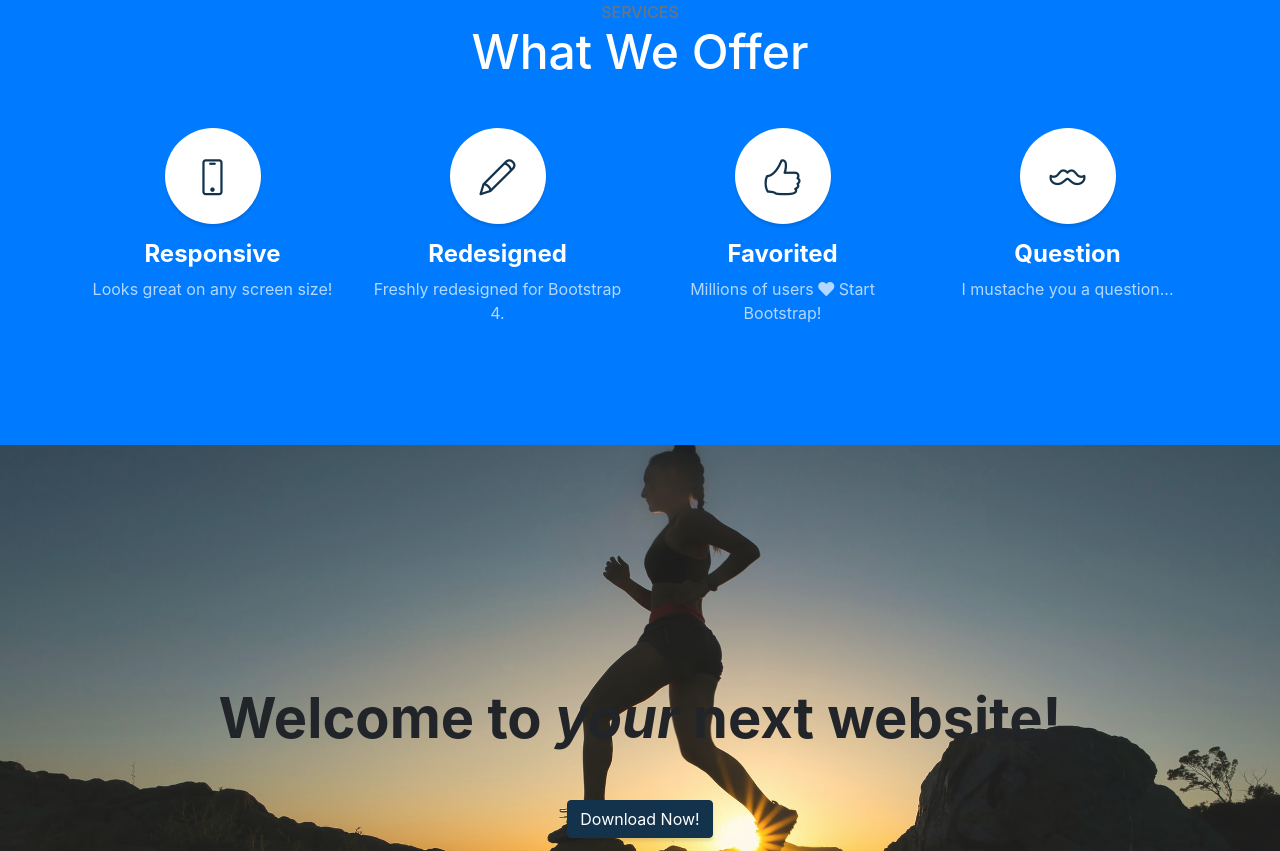
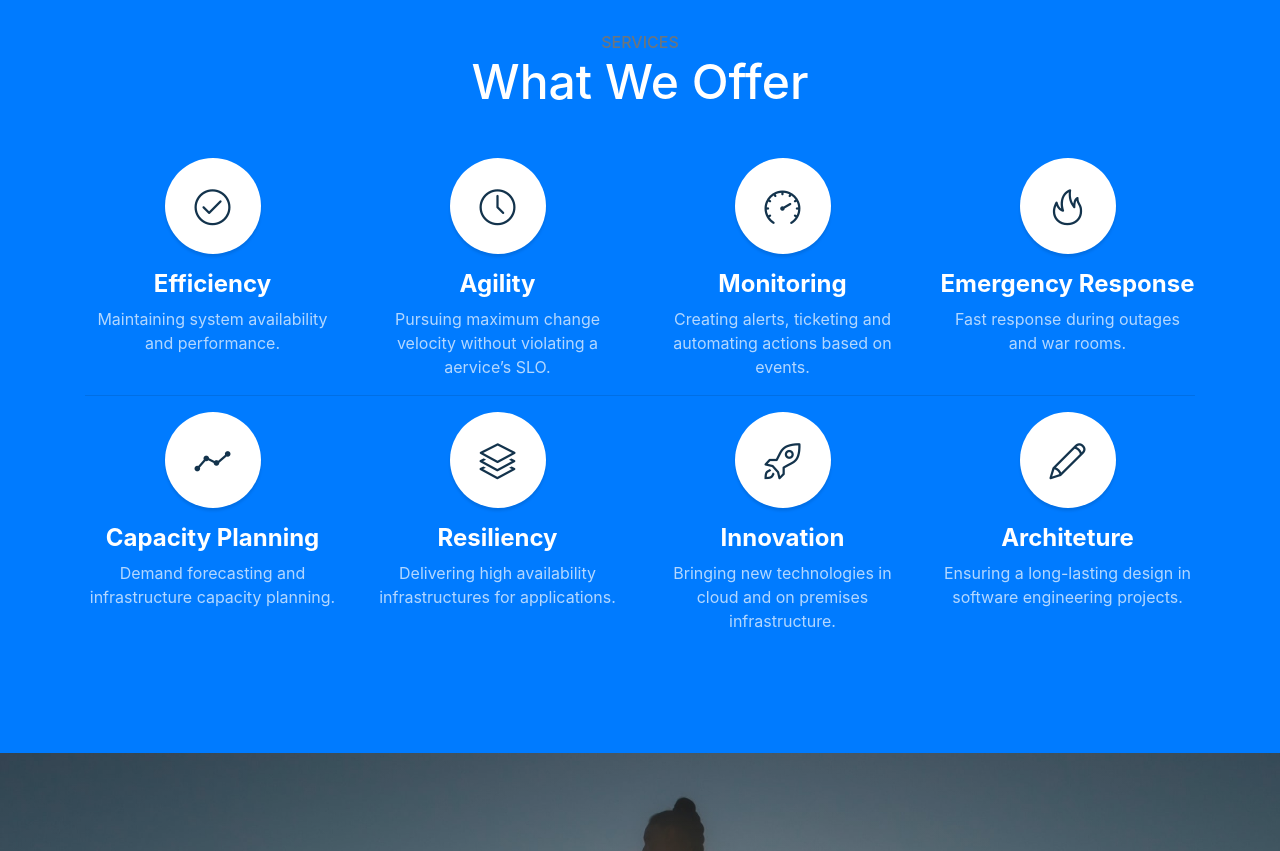
Before and after one commit to kadubarral/kadubarral.github.io, a website with bundled scripts: page index.html in a window 1280 px wide. Shown: the part 1349-2200 px from the top of the page. Built offline with nearby package versions, Linux system fonts and the light colour scheme.

Commit message:
layout changes

```diff
--- a/index.html
+++ b/index.html
@@ -54,11 +54,11 @@
 
   <!-- Header -->
   <header class="masthead d-flex">
-    <div class="container text-center text-white my-auto">
-      <h1 class="mb-1">Kadu Barral</h1>
-      <h3 class="mb-5">
+    <div class="container text-center my-auto">
+      <h3 class="mb-1">Kadu Barral</h3>
+      <h1 class="mb-5">
         <em>Site Reliability Engineer</em>
-      </h3>
+      </h1>
       <a class="btn btn-primary btn-xl js-scroll-trigger" href="#about">Find Out More</a>
     </div>
     <div class="overlay"></div>
@@ -69,9 +69,12 @@
     <div class="container text-center">
       <div class="row">
         <div class="col-lg-10 mx-auto">
-          <h2>Stylish Portfolio is the perfect theme for your next project!</h2>
-          <p class="lead mb-5">This theme features a flexible, UX friendly sidebar menu and stock photos from our friends at
-            <a href="https://unsplash.com/">Unsplash</a>!</p>
+          <h2>SRE is the back guard of company’s digital transformation!</h2>
+          <p class="lead mb-5">
+            Our mission is to solve the tension between infrastructure and code development teams,
+            we use Site Reliability Engineering (SRE) principles to ensure system's availability,
+            performance and scalability, without losing the agility of deliveries.
+          </p>
           <a class="btn btn-dark btn-xl js-scroll-trigger" href="#services">What We Offer</a>
         </div>
       </div>
@@ -86,43 +89,80 @@
         <h2 class="mb-5">What We Offer</h2>
       </div>
       <div class="row">
+        <div class="col-lg-3 col-md-6">
+          <span class="service-icon rounded-circle mx-auto mb-3">
+            <i class="icon-check"></i>
+          </span>
+          <h4>
+            <strong>Efficiency</strong>
+          </h4>
+          <p class="text-faded mb-0">Maintaining system availability and performance.</p>
+        </div>
         <div class="col-lg-3 col-md-6 mb-5 mb-lg-0">
           <span class="service-icon rounded-circle mx-auto mb-3">
-            <i class="icon-screen-smartphone"></i>
+            <i class="icon-clock"></i>
           </span>
           <h4>
-            <strong>Responsive</strong>
+            <strong>Agility</strong>
           </h4>
-          <p class="text-faded mb-0">Looks great on any screen size!</p>
+          <p class="text-faded mb-0">Pursuing maximum change velocity without violating a aervice’s SLO.</p>
+        </div>
+        <div class="col-lg-3 col-md-6 mb-5 mb-md-0">
+          <span class="service-icon rounded-circle mx-auto mb-3">
+            <i class="icon-speedometer"></i>
+          </span>
+          <h4>
+            <strong>Monitoring</strong>
+          </h4>
+          <p class="text-faded mb-0">Creating alerts, ticketing and automating actions based on events.</p>
+        </div>
+        <div class="col-lg-3 col-md-6">
+          <span class="service-icon rounded-circle mx-auto mb-3">
+            <i class="icon-fire"></i>
+          </span>
+          <h4>
+            <strong>Emergency Response</strong>
+          </h4>
+          <p class="text-faded mb-0">Fast response during outages and war rooms.</p>
+        </div>
+      </div>
+      <hr>
+      <div class="row">
+        <div class="col-lg-3 col-md-6">
+          <span class="service-icon rounded-circle mx-auto mb-3">
+            <i class="icon-graph"></i>
+          </span>
+          <h4>
+            <strong>Capacity Planning</strong>
+          </h4>
+          <p class="text-faded mb-0">Demand forecasting and infrastructure capacity planning.</p>
+        </div>
+        <div class="col-lg-3 col-md-6">
+          <span class="service-icon rounded-circle mx-auto mb-3">
+            <i class="icon-layers"></i>
+          </span>
+          <h4>
+            <strong>Resiliency</strong>
+          </h4>
+          <p class="text-faded mb-0">Delivering high availability infrastructures for applications.</p>
+        </div>
+        <div class="col-lg-3 col-md-6">
+          <span class="service-icon rounded-circle mx-auto mb-3">
+            <i class="icon-rocket"></i>
+          </span>
+          <h4>
+            <strong>Innovation</strong>
+          </h4>
+          <p class="text-faded mb-0">Bringing new technologies in cloud and on premises infrastructure.</p>
         </div>
         <div class="col-lg-3 col-md-6 mb-5 mb-lg-0">
           <span class="service-icon rounded-circle mx-auto mb-3">
             <i class="icon-pencil"></i>
           </span>
           <h4>
-            <strong>Redesigned</strong>
+            <strong>Architeture</strong>
           </h4>
-          <p class="text-faded mb-0">Freshly redesigned for Bootstrap 4.</p>
-        </div>
-        <div class="col-lg-3 col-md-6 mb-5 mb-md-0">
-          <span class="service-icon rounded-circle mx-auto mb-3">
-            <i class="icon-like"></i>
-          </span>
-          <h4>
-            <strong>Favorited</strong>
-          </h4>
-          <p class="text-faded mb-0">Millions of users
-            <i class="fas fa-heart"></i>
-            Start Bootstrap!</p>
-        </div>
-        <div class="col-lg-3 col-md-6">
-          <span class="service-icon rounded-circle mx-auto mb-3">
-            <i class="icon-mustache"></i>
-          </span>
-          <h4>
-            <strong>Question</strong>
-          </h4>
-          <p class="text-faded mb-0">I mustache you a question...</p>
+          <p class="text-faded mb-0">Ensuring a long-lasting design in software engineering projects.</p>
         </div>
       </div>
     </div>
@@ -130,11 +170,10 @@
 
   <!-- Callout -->
   <section class="callout">
-    <div class="container text-center">
-      <h2 class="mx-auto mb-5">Welcome to
-        <em>your</em>
-        next website!</h2>
-      <a class="btn btn-primary btn-xl" href="https://startbootstrap.com/themes/stylish-portfolio/">Download Now!</a>
+    <div class="container text-white text-center">
+      <h2 class="mx-auto mb-3">Our greatest value is the user experience, and it needs to be...<br>
+        <em class="text-secondary">just awesome!</em></h2>
+      <a class="btn btn-primary btn-xl" href="mailto:kadubarral@gmail.com">E-mail Us!</a>
     </div>
   </section>
 
@@ -150,8 +189,8 @@
           <a class="portfolio-item" href="#!">
             <div class="caption">
               <div class="caption-content">
-                <div class="h2">Stationary</div>
-                <p class="mb-0">A yellow pencil with envelopes on a clean, blue backdrop!</p>
+                <div class="h2">SKA</div>
+                <p class="mb-0">Simple Kubernetes Administrator</p>
               </div>
             </div>
             <img class="img-fluid" src="img/portfolio-1.jpg" alt="">
@@ -169,11 +208,11 @@
           </a>
         </div>
         <div class="col-lg-6">
-          <a class="portfolio-item" href="#!">
+          <a class="portfolio-item" href="https://medium.com/@kadubarral/10-dicas-para-n%C3%A3o-ficar-louco-com-as-mensagens-do-slack-5f433edb60e7">
             <div class="caption">
               <div class="caption-content">
-                <div class="h2">Strawberries</div>
-                <p class="mb-0">Strawberries are such a tasty snack, especially with a little sugar on top!</p>
+                <div class="h2">Slack</div>
+                <p class="mb-0">Como não ficar louco com as mensagens do Slack!</p>
               </div>
             </div>
             <img class="img-fluid" src="img/portfolio-3.jpg" alt="">
```
